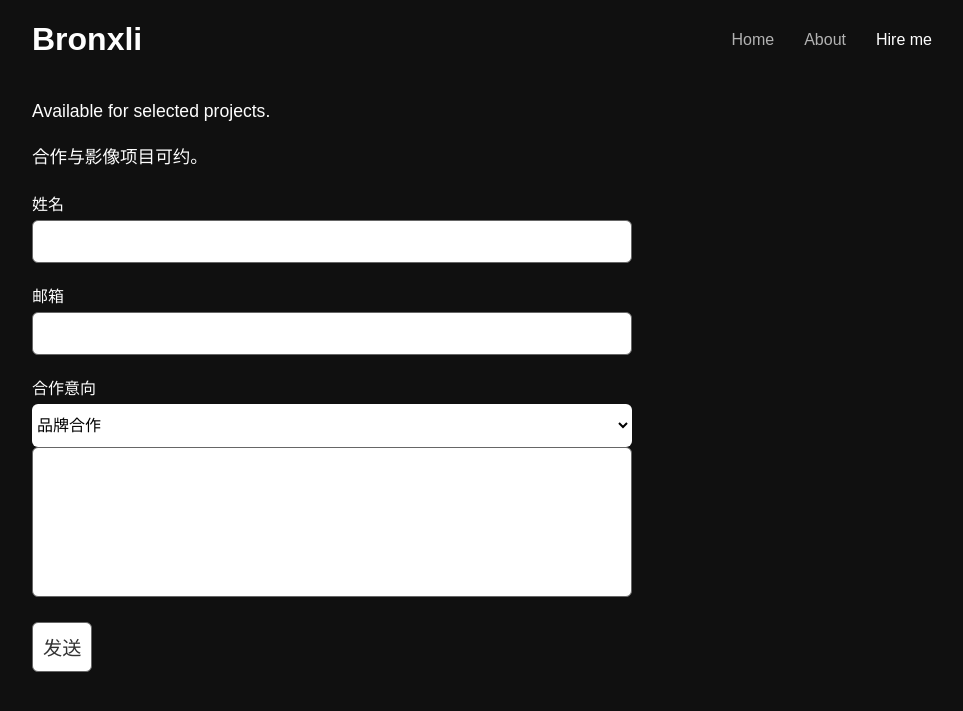
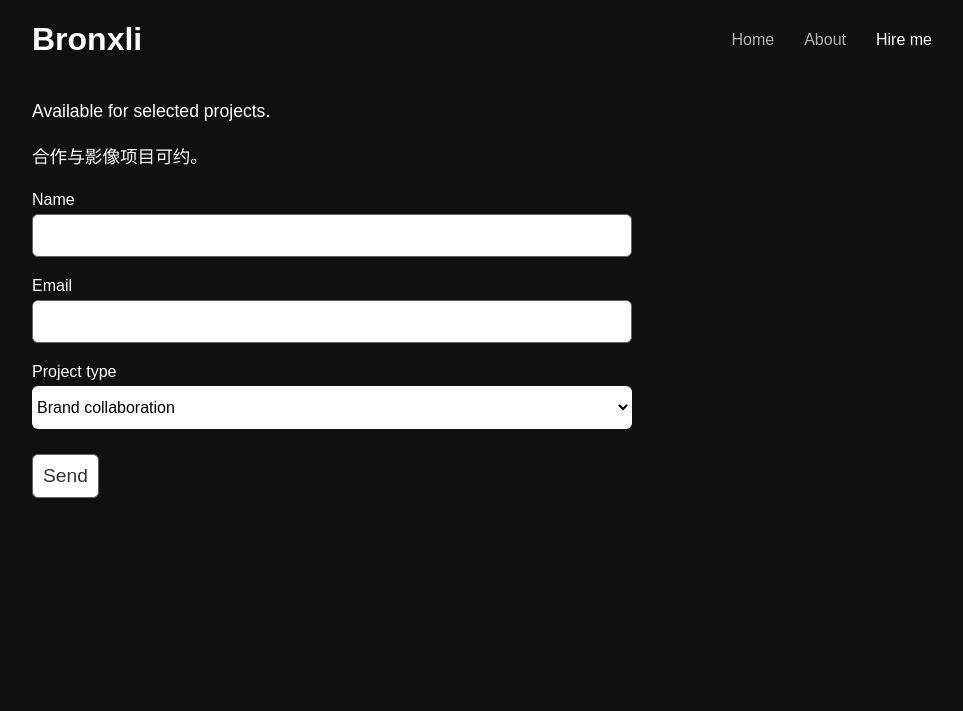
Before and after one commit to bronxli/bronxli.github.io, a Jekyll site: the page built from contact.html, in a window 1280 px wide. Shown: the top 711 px of the page, without its empty margins (158-1121 px from the left). Built offline with Jekyll 4.4.1, drawn with Linux system fonts in a browser that asks for light colours; some web fonts are replaced.

Commit message:
Translate contact form labels to English

```diff
--- a/contact.html
+++ b/contact.html
@@ -8,21 +8,19 @@ title: Contact
   <input type="hidden" name="_to" value="{{ site.data.email }}" />
   <input type="text" name="_gotcha" style="display: none;">
 
-  <label for="name">姓名</label>
+  <label for="name">Name</label>
   <input type="text" name="name" id="name" required />
 
-  <label for="email">邮箱</label>
+  <label for="email">Email</label>
   <input type="email" name="email" id="email" required />
 
-  <label for="purpose">合作意向</label>
+  <label for="purpose">Project type</label>
   <select id="purpose" name="purpose">
-      <option value="brand">品牌合作</option>
-      <option value="commercial">商业拍摄</option>
-      <option value="video">影像制作</option>
-      <option value="other">其他</option>
+    <option value="brand">Brand collaboration</option>
+    <option value="commercial">Commercial shoot</option>
+    <option value="video">Video production</option>
+    <option value="other">Other</option>
   </select>
 
-  <textarea name="message" id="message"></textarea>
-
-  <input type="submit" value="发送" />
+  <input type="submit" value="Send" />
 </form>
```
